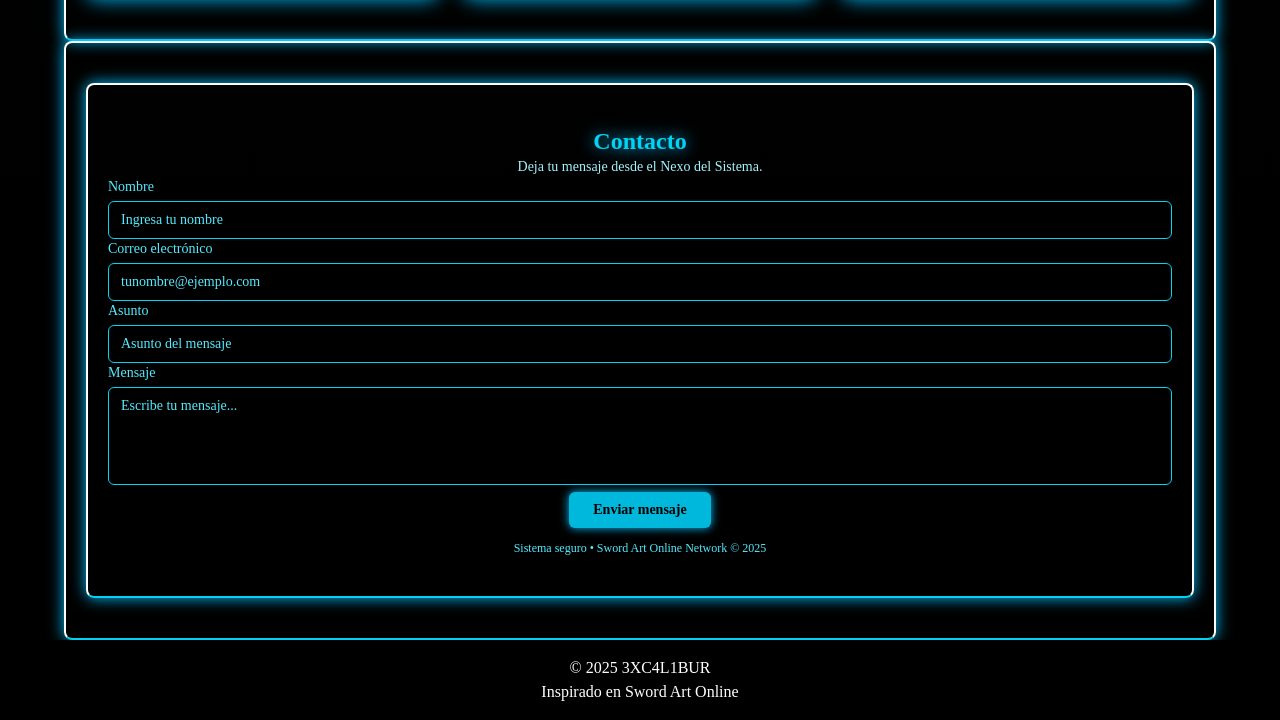
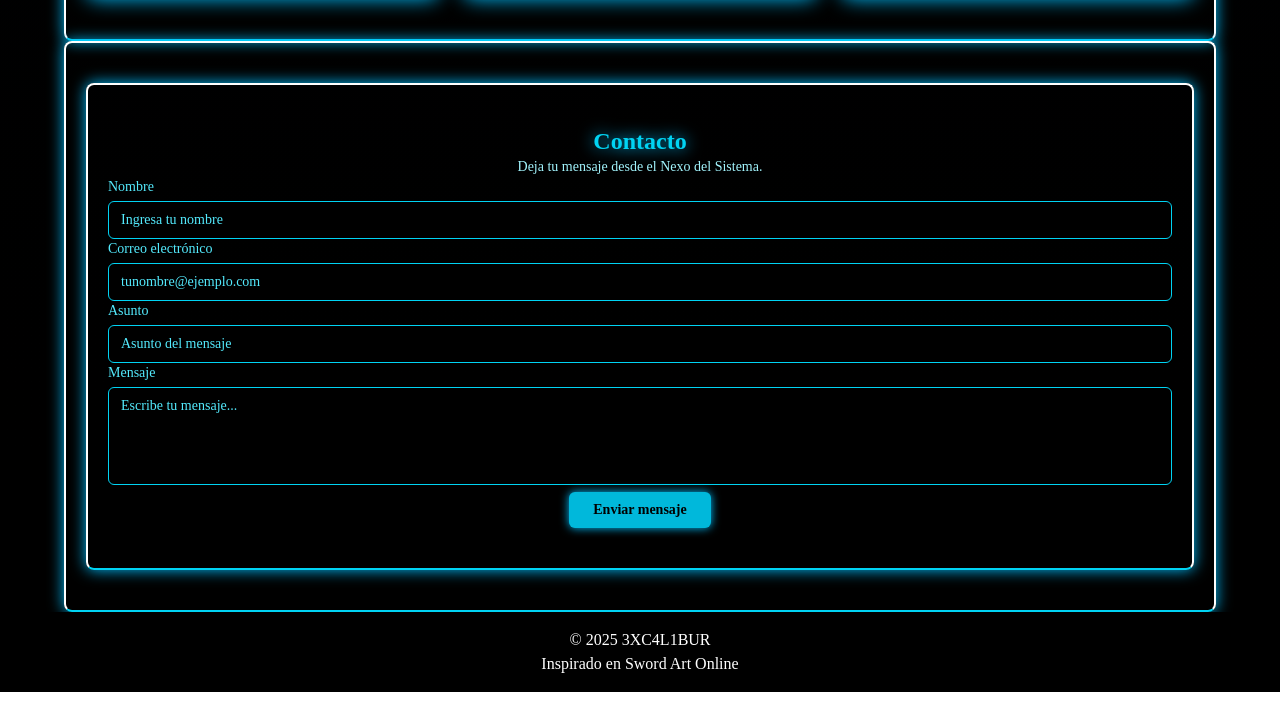
Before and after one commit to JaharlenEmanuel/Portafolio, a website: page index.html in a window 1280 px wide. Shown: the part 2421-3141 px from the top of the page. After the commit the page ends 3113 px from the top, so only its background shows below. Drawn offline with Linux system fonts and the light colour scheme.

Commit message:
version 1.005

```diff
--- a/index.html
+++ b/index.html
@@ -410,10 +410,6 @@
               Enviar mensaje
             </button>
           </div>
-
-          <p class="text-xs text-center text-cyan-300 mt-3">
-            Sistema seguro • Sword Art Online Network © 2025
-          </p>
         </form>
       </section>
     </main>
```
